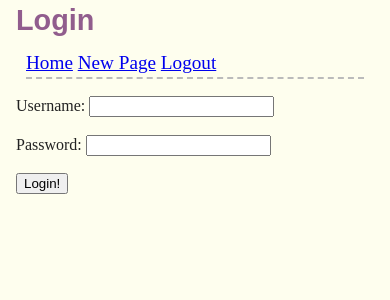
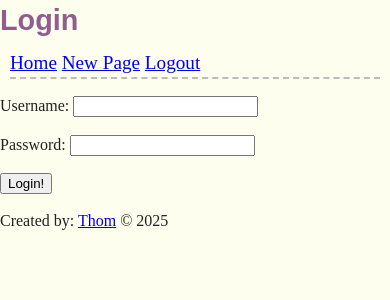
Before and after one commit to Thom2503/thomthomthom, a PHP site: page /login.php in a window 390 px wide. Shown: the top 300 px of the page. Run offline with PHP 8.4, Linux system fonts and the light colour scheme; data comes from the database, SQL or seed files in the repository.

Commit message:
created footer and some css stuff

```diff
--- a/common.php
+++ b/common.php
@@ -107,6 +107,7 @@ function htHeader(string $htTitle = ""): string {
 function htFooter(): string {
 	$htOut = "";
 	$htOut .= "</main>\n";
+	$htOut .= "<footer>Created by: <a href='https://thomveldhuis.xyz'>Thom</a> &copy; 2025</footer>\n";
 	$htOut .= "</body>\n";
 	$htOut .= "</html>\n";
 	return $htOut;
--- a/style/index.css
+++ b/style/index.css
@@ -47,3 +47,14 @@ nav {
 	margin: 10px;
 	border-bottom: 2px dashed #bbb;
 }
+
+@media only screen and (max-width: 600px) {
+	textarea {
+		padding: 2em 1em;
+	}
+}
+@media only screen and (max-width: 400px) {
+	body {
+		padding: 0;
+	}
+}
```
